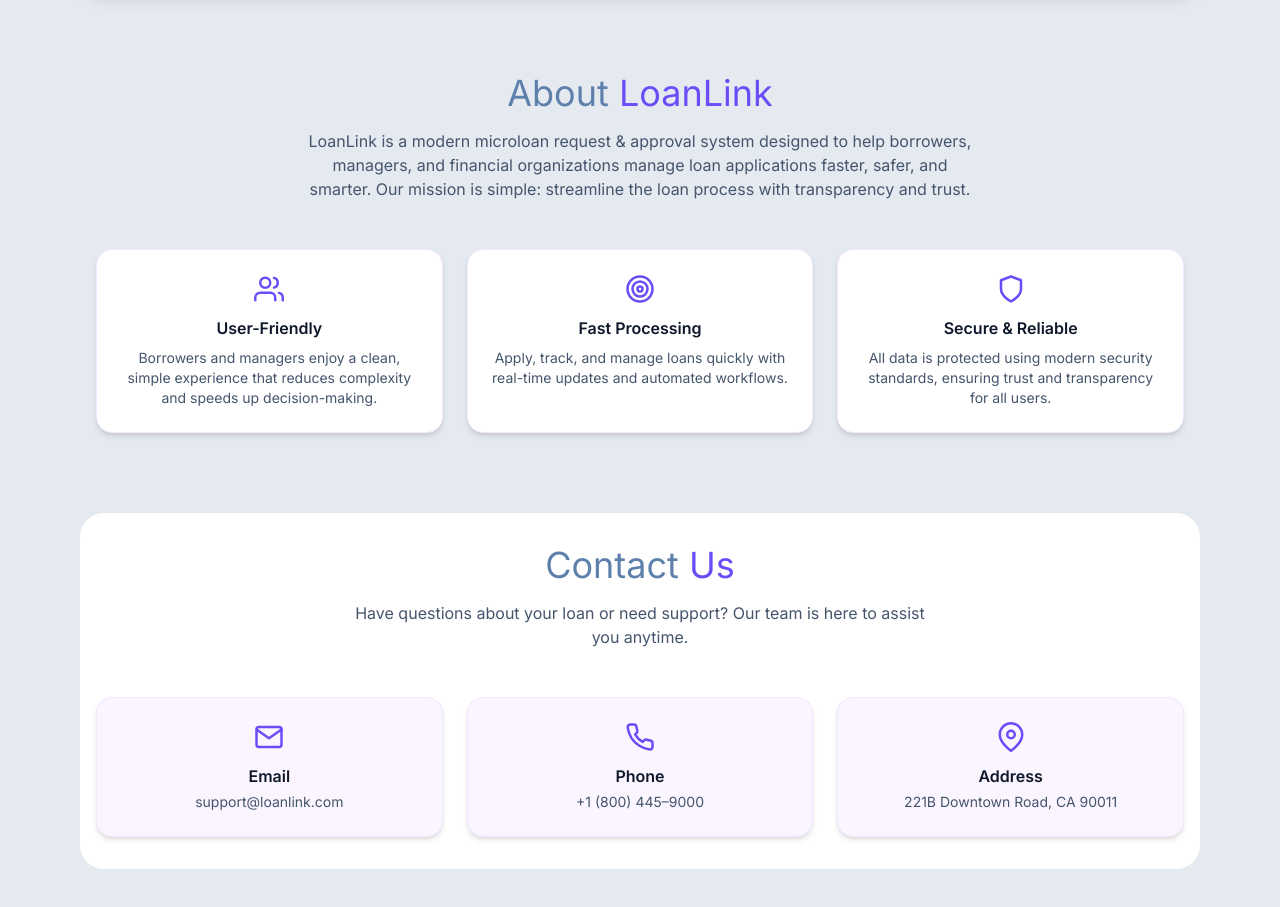
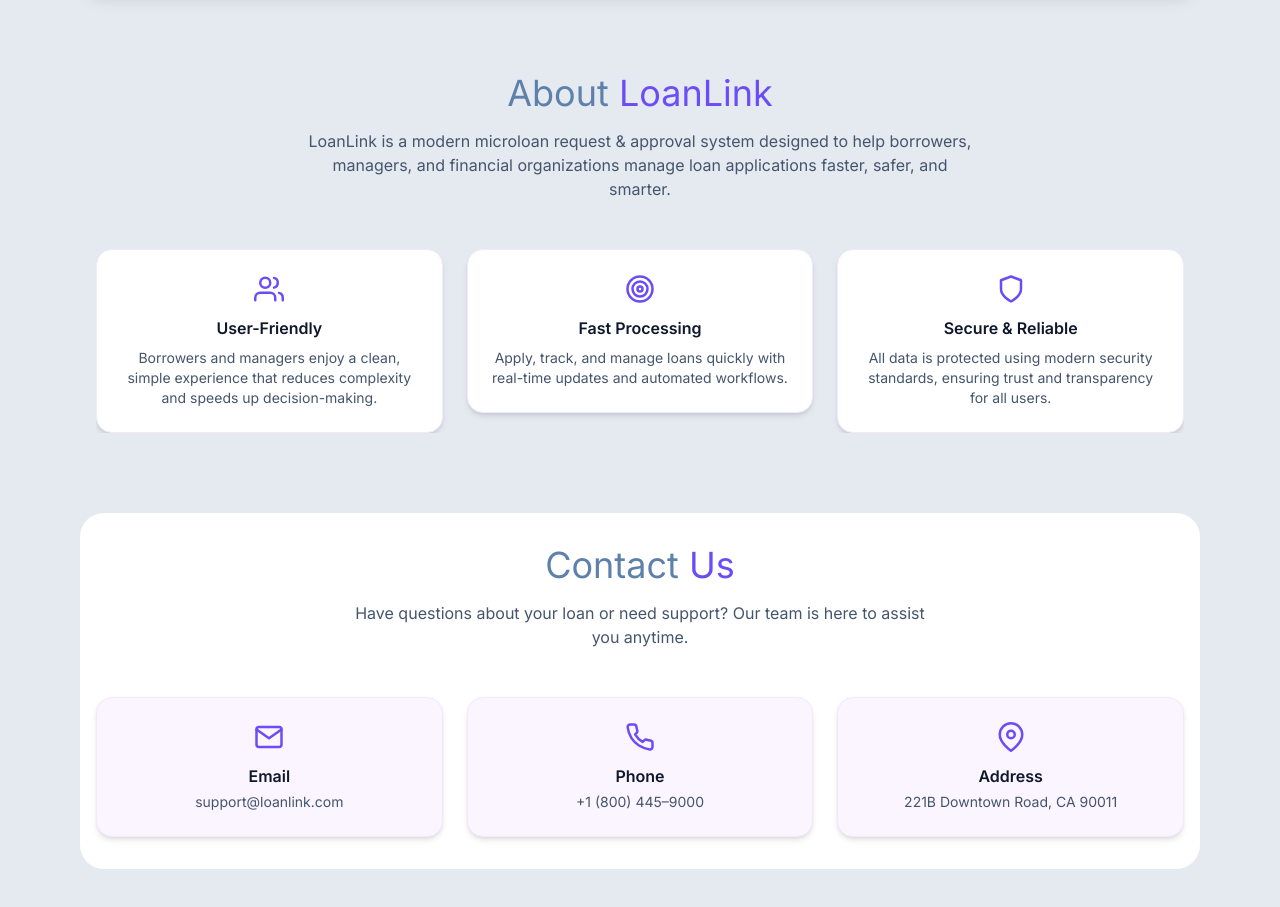
Before and after one commit to nswarnob/mrats-client, a React (Vite) app: page / in a window 1280 px wide. Shown: the part 960-1867 px from the top of the page. Built offline with nearby package versions, Linux system fonts and the light colour scheme; no server answers.

Commit message:
add sliding on about section

```diff
--- a/package.json
+++ b/package.json
@@ -21,6 +21,7 @@
     "react-icons": "^5.5.0",
     "react-router": "^7.10.1",
     "react-toast": "^1.0.3",
+    "swiper": "^12.0.3",
     "tailwindcss": "^4.1.17"
   },
   "devDependencies": {
--- a/src/Routes/Routes.jsx
+++ b/src/Routes/Routes.jsx
@@ -59,7 +59,8 @@ export const router = createBrowserRouter([
     element: (
       <PrivateRoute>
         {" "}
-        <DashboardLayout></DashboardLayout>{" "}
+        <DashboardLayout></DashboardLayout>
+        {" "}
       </PrivateRoute>
     ),
     children: [
--- a/src/ui/AboutUs.jsx
+++ b/src/ui/AboutUs.jsx
@@ -1,5 +1,10 @@
 import { motion } from "framer-motion";
 import { FiUsers, FiTarget, FiShield } from "react-icons/fi";
+
+import { Swiper, SwiperSlide } from "swiper/react";
+import { Autoplay } from "swiper/modules";
+
+import "swiper/css";
 
 const AboutUs = () => {
   return (
@@ -21,39 +26,57 @@ const AboutUs = () => {
       >
         LoanLink is a modern microloan request & approval system designed to
         help borrowers, managers, and financial organizations manage loan
-        applications faster, safer, and smarter. Our mission is simple:
-        streamline the loan process with transparency and trust.
+        applications faster, safer, and smarter.
       </motion.p>
 
-      {/* Features Row */}
-      <div className="mt-12 grid grid-cols-1 sm:grid-cols-3 gap-6">
-        {/* Card 1 */}
+      <div className="mt-12">
+        <Swiper
+          modules={[Autoplay]}
+          spaceBetween={24}
+          loop={true}
+          autoplay={{
+            delay: 2500,
+            disableOnInteraction: false,
+          }}
+          breakpoints={{
+            320: { slidesPerView: 1 },
+            640: { slidesPerView: 2 },
+            1024: { slidesPerView: 3 },
+          }}
+        >
+          <SwiperSlide>
             <motion.div
               whileHover={{ scale: 1.03 }}
               className="bg-white rounded-2xl shadow-md p-6 text-center border border-purple-100"
             >
               <FiUsers className="text-3xl mx-auto text-[#6B4DF8]" />
-          <h3 className="mt-3 font-semibold text-slate-900">User-Friendly</h3>
+              <h3 className="mt-3 font-semibold text-slate-900">
+                User-Friendly
+              </h3>
               <p className="mt-2 text-sm text-slate-600">
-            Borrowers and managers enjoy a clean, simple experience that reduces
-            complexity and speeds up decision-making.
+                Borrowers and managers enjoy a clean, simple experience that
+                reduces complexity and speeds up decision-making.
               </p>
             </motion.div>
+          </SwiperSlide>
 
-        {/* Card 2 */}
+          <SwiperSlide>
             <motion.div
               whileHover={{ scale: 1.03 }}
               className="bg-white rounded-2xl shadow-md p-6 text-center border border-purple-100"
             >
               <FiTarget className="text-3xl mx-auto text-[#6B4DF8]" />
-          <h3 className="mt-3 font-semibold text-slate-900">Fast Processing</h3>
+              <h3 className="mt-3 font-semibold text-slate-900">
+                Fast Processing
+              </h3>
               <p className="mt-2 text-sm text-slate-600">
-            Apply, track, and manage loans quickly with real-time updates and
-            automated workflows.
+                Apply, track, and manage loans quickly with real-time updates
+                and automated workflows.
               </p>
             </motion.div>
+          </SwiperSlide>
 
-        {/* Card 3 */}
+          <SwiperSlide>
             <motion.div
               whileHover={{ scale: 1.03 }}
               className="bg-white rounded-2xl shadow-md p-6 text-center border border-purple-100"
@@ -67,6 +90,8 @@ const AboutUs = () => {
                 trust and transparency for all users.
               </p>
             </motion.div>
+          </SwiperSlide>
+        </Swiper>
       </div>
     </div>
   );
```
Also changed, not shown: 1 other file (tests, documents, lock files or other folders). Lines whose indentation alone changed are shown as unchanged.
